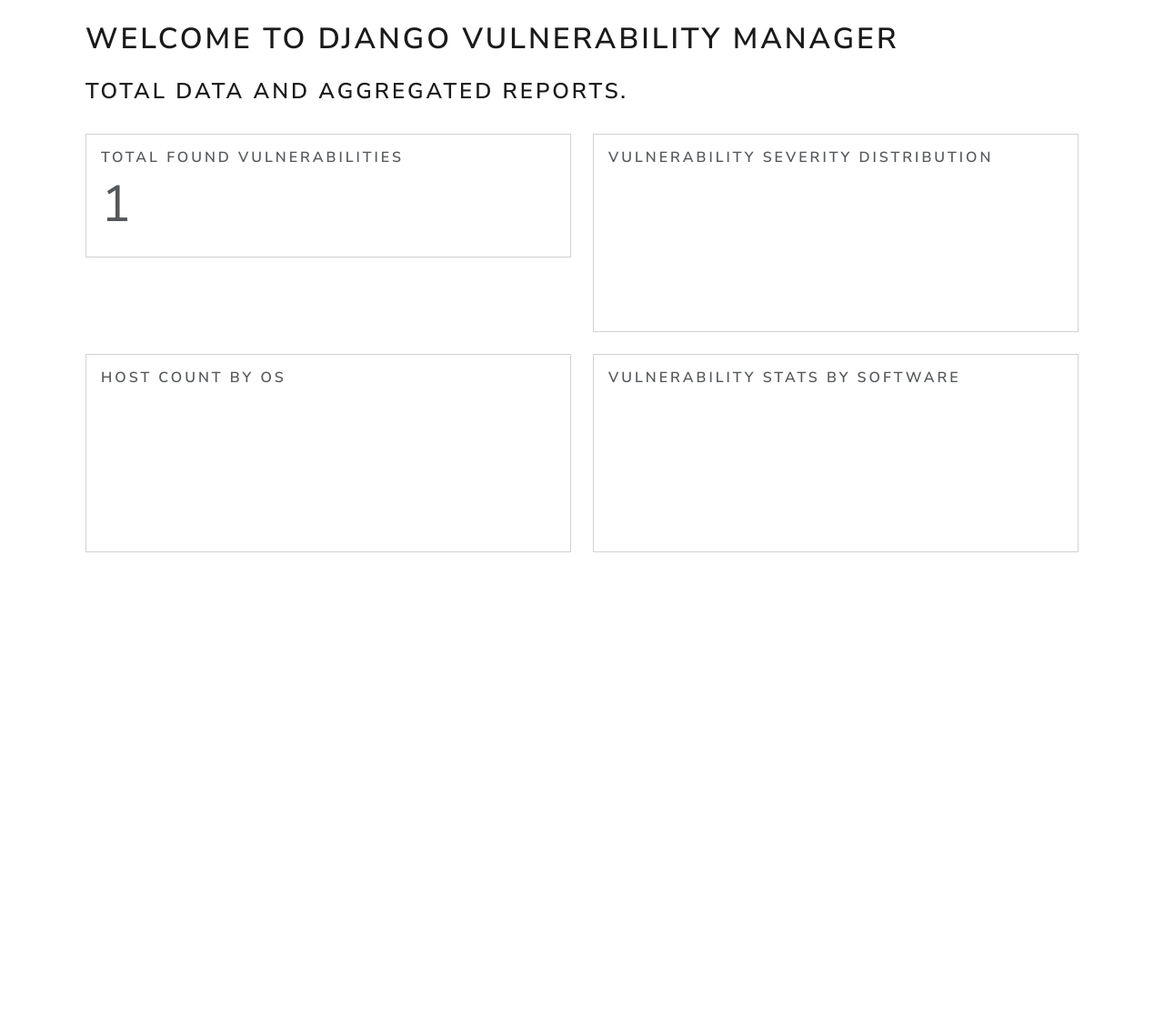
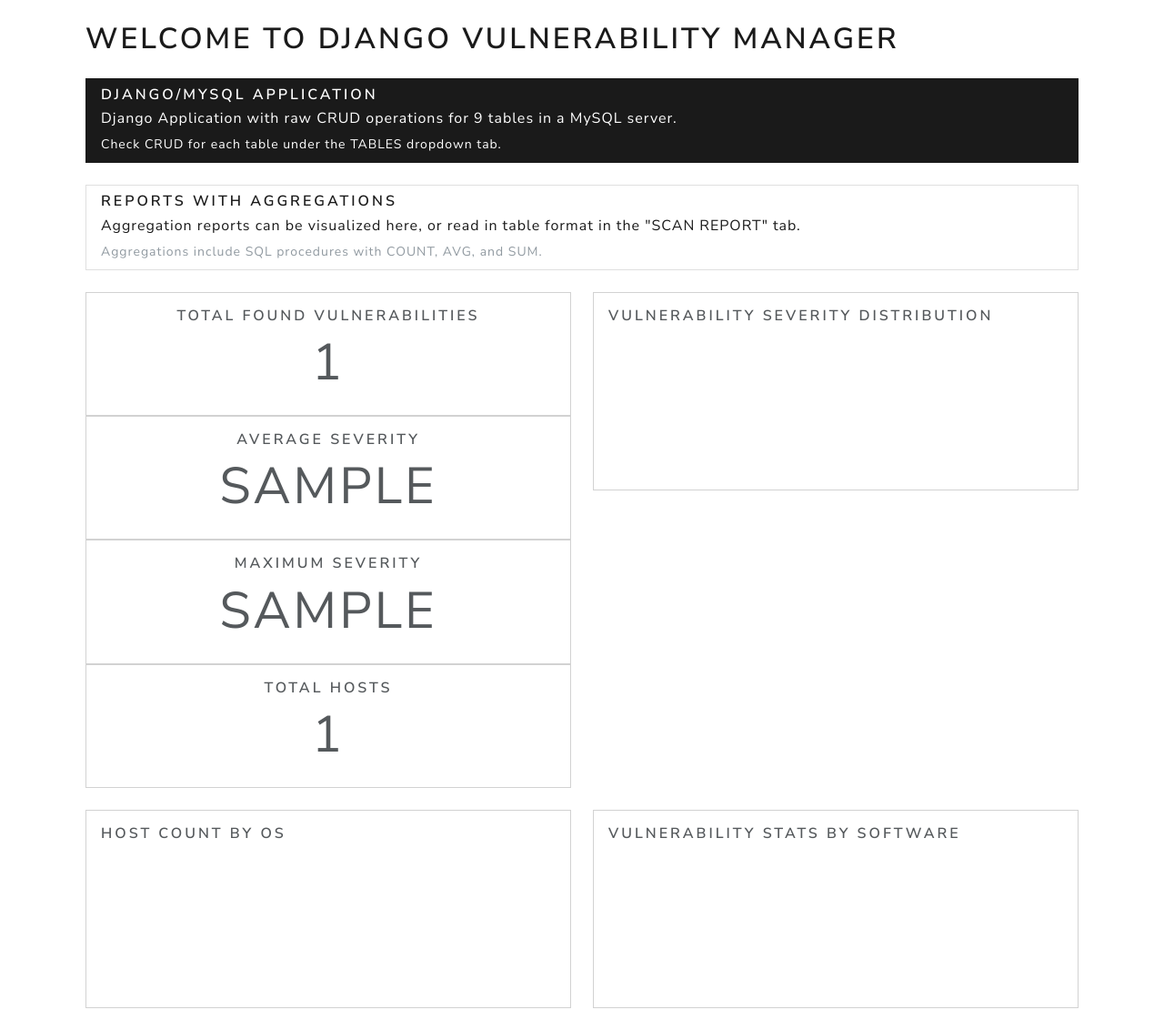
Before and after one commit to jorgesoft/django-vulns, a Django app: template dashboard/templates/dashboard/home.html in a window 1280 px wide. Shown: the part 92-1224 px from the top of the page at 91% size. Before the commit the page ends 699 px from the top, so only its background shows below. Run offline with Django 5.2, Linux system fonts and the light colour scheme; the template is opened without the code that fills it: most values are stand-ins (such as "Sample title", 1, 10 or a date in 2020); a map, chart or similar area stays blank; some libraries are stand-ins or nearby versions.

Commit message:
django,html improved home screen information displayed

```diff
--- a/dashboard/templates/dashboard/home.html
+++ b/dashboard/templates/dashboard/home.html
@@ -6,19 +6,57 @@
 
 <div class="container">
     <h1 class="mb-4">Welcome to Django Vulnerability Manager</h1>
-    <h3>Total Data and Aggregated reports.</h3>
+
+    <div class="list-group">
+        <a class="list-group-item list-group-item-action flex-column align-items-start active">
+          <div class="d-flex w-100 justify-content-between">
+            <h5 class="mb-1">Django/MySQL Application</h5>
+          </div>
+          <p class="mb-1">Django Application with raw CRUD operations for 9 tables in a MySQL server.</p>
+          <small>Check CRUD for each table under the TABLES dropdown tab.</small>
+        </a>
+        <br>
+        <a class="list-group-item list-group-item-action flex-column align-items-start">
+          <div class="d-flex w-100 justify-content-between">
+            <h5 class="mb-1">Reports with aggregations</h5>
+          </div>
+          <p class="mb-1">Aggregation reports can be visualized here, or read in table format in the "SCAN REPORT" tab.</p>
+          <small class="text-muted">Aggregations include SQL procedures with COUNT, AVG, and SUM.</small>
+        </a>
+      </div>
     <br>
+
+
     <div class="row">
 
         <!-- Total Vulnerabilities-->
         <div class="col-lg-6 col-md-12 mb-4">
             <div class="card">
-                <div class="card-body">
+                <div class="card-body d-flex flex-column justify-content-center text-center">
                     <h5 class="card-title">Total Found Vulnerabilities</h5>
                     <h4 class="card-title display-4">{{ count_results }}</h4>
                 </div>
             </div>
+            <div class="card">
+                <div class="card-body d-flex flex-column justify-content-center text-center">
+                    <h5 class="card-title">Average Severity</h5>
+                    <h4 class="card-title display-4">{{ avg_max_severity.0.0 }}</h4>
+                </div>
+            </div>
+            <div class="card">
+                <div class="card-body d-flex flex-column justify-content-center text-center">
+                    <h5 class="card-title">Maximum Severity</h5>
+                    <h4 class="card-title display-4">{{ avg_max_severity.0.1 }}</h4>
+                </div>
+            </div>
+            <div class="card">
+                <div class="card-body d-flex flex-column justify-content-center text-center">
+                    <h5 class="card-title">Total Hosts</h5>
+                    <h4 class="card-title display-4">{{ count_hosts }}</h4>
+                </div>
+            </div>
         </div>
+
 
         <!-- Vulnerability Chart -->
         <div class="col-lg-6 col-md-12 mb-4">
```
Also changed, not shown: dashboard/views/home.py (+10 -0 lines).
